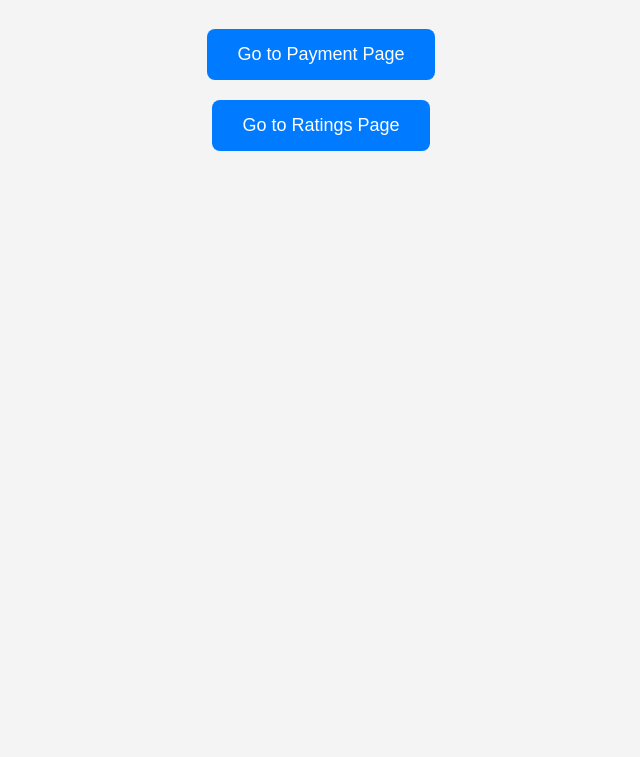
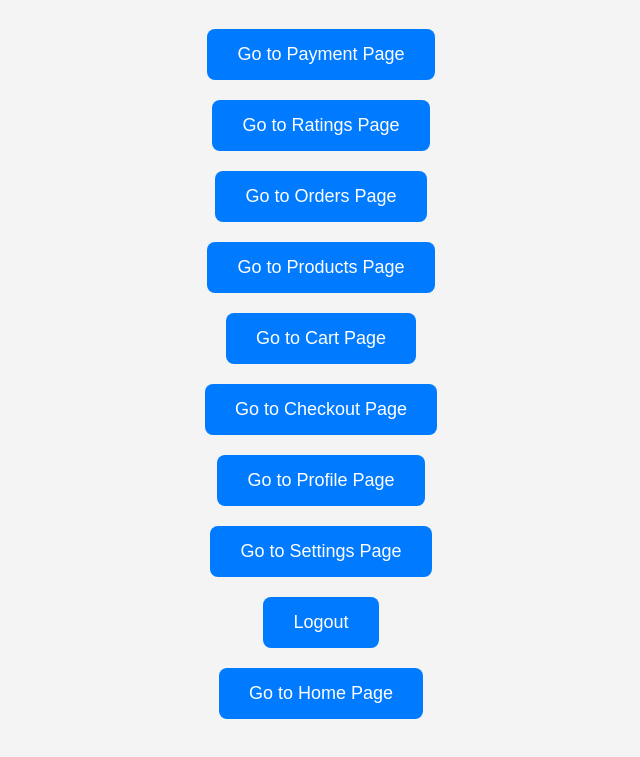
Before and after one commit to cloudlifetechie/frontend-sample, a plain HTML site: page index.html in a window 1280 px wide. Shown: the part 111-868 px from the top of the page, without its empty margins (319-959 px from the left). Before the commit the page ends 800 px from the top, so only its background shows below. Drawn offline with Linux system fonts and the light colour scheme.

Commit message:
new files added

```diff
--- a/index.html
+++ b/index.html
@@ -37,6 +37,14 @@
         <h1>Welcome to the Home Page</h1>
         <a href="payment.html">Go to Payment Page</a>
         <a href="ratings.html">Go to Ratings Page</a>
+        <a href="orders.html">Go to Orders Page</a>
+        <a href="products.html">Go to Products Page</a>
+        <a href="cart.html">Go to Cart Page</a>
+        <a href="checkout.html">Go to Checkout Page</a>
+        <a href="profile.html">Go to Profile Page</a>
+        <a href="settings.html">Go to Settings Page</a>
+        <a href="logout.html">Logout</a>
+        <a href="index.html">Go to Home Page</a>
     </div>
 </body>
 </html>
```
